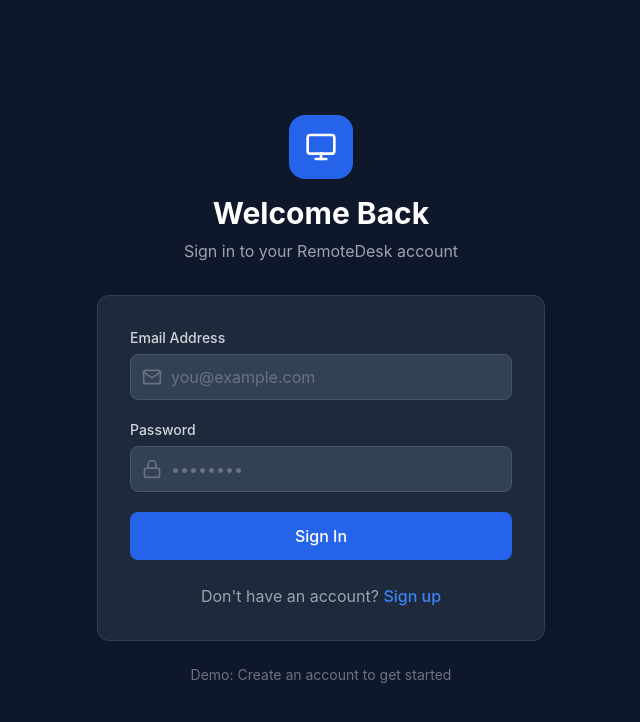
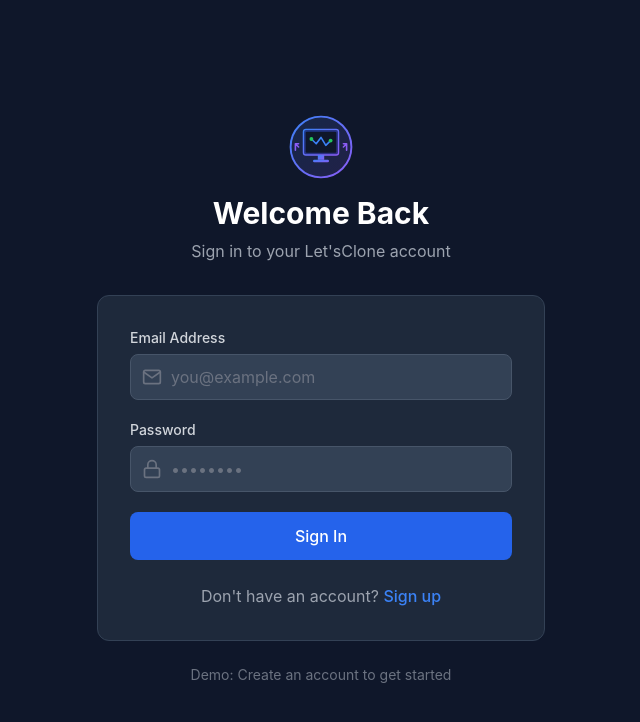
Before and after one commit to singhavanjot/Let-sClone, a React (Vite) app in the folder frontend/: page /login in a window 1280 px wide. Shown: the top 722 px of the page, without its empty margins (319-959 px from the left). Built offline with nearby package versions, Linux system fonts and the light colour scheme; no server answers.

Commit message:
Add Let'sClone logo and update all UI branding

```diff
--- a/frontend/index.html
+++ b/frontend/index.html
@@ -2,7 +2,7 @@
 <html lang="en">
   <head>
     <meta charset="UTF-8" />
-    <link rel="icon" type="image/svg+xml" href="/vite.svg" />
+    <link rel="icon" type="image/svg+xml" href="/logo.svg" />
     <meta name="viewport" content="width=device-width, initial-scale=1.0" />
     <meta name="description" content="Secure screen sharing application for remote control" />
     <meta name="theme-color" content="#1e40af" />
--- a/frontend/src/components/Layout.jsx
+++ b/frontend/src/components/Layout.jsx
@@ -16,6 +16,7 @@
   FiUser
 } from 'react-icons/fi';
 import { useAuthStore } from '../store';
+import Logo from './Logo';
 import toast from 'react-hot-toast';
 
 function Layout() {
@@ -62,9 +63,8 @@
       >
         {/* Logo */}
         <div className="flex items-center justify-between h-16 px-6 border-b border-dark-700">
-          <Link to="/dashboard" className="flex items-center space-x-2">
-            <FiMonitor className="w-8 h-8 text-primary-500" />
-            <span className="text-xl font-bold text-white">RemoteDesk</span>
+          <Link to="/dashboard" className="flex items-center">
+            <Logo size="sm" />
           </Link>
           <button
             className="lg:hidden text-gray-400 hover:text-white"
@@ -133,9 +133,8 @@
           >
             <FiMenu className="w-6 h-6" />
           </button>
-          <div className="flex items-center ml-4 space-x-2">
-            <FiMonitor className="w-6 h-6 text-primary-500" />
-            <span className="text-lg font-bold text-white">RemoteDesk</span>
+          <div className="flex items-center ml-4">
+            <Logo size="sm" />
           </div>
         </header>
 
--- /dev/null
+++ b/frontend/src/components/Logo.jsx
@@ -0,0 +1,70 @@
+/**
+ * Logo Component
+ * Let'sClone branding logo
+ */
+
+function Logo({ size = 'md', showText = true, className = '' }) {
+  const sizes = {
+    sm: { icon: 'w-6 h-6', text: 'text-lg' },
+    md: { icon: 'w-8 h-8', text: 'text-xl' },
+    lg: { icon: 'w-12 h-12', text: 'text-2xl' },
+    xl: { icon: 'w-16 h-16', text: 'text-3xl' }
+  };
+
+  const { icon, text } = sizes[size] || sizes.md;
+
+  return (
+    <div className={`flex items-center space-x-2 ${className}`}>
+      {/* Logo Icon */}
+      <div className={`${icon} relative`}>
+        <svg viewBox="0 0 200 200" fill="none" xmlns="http://www.w3.org/2000/svg" className="w-full h-full">
+          {/* Gradients */}
+          <defs>
+            <linearGradient id="logoGradient" x1="0%" y1="0%" x2="100%" y2="100%">
+              <stop offset="0%" stopColor="#3b82f6"/>
+              <stop offset="100%" stopColor="#8b5cf6"/>
+            </linearGradient>
+            <linearGradient id="screenGrad" x1="0%" y1="0%" x2="100%" y2="100%">
+              <stop offset="0%" stopColor="#1e3a8a"/>
+              <stop offset="100%" stopColor="#312e81"/>
+            </linearGradient>
+          </defs>
+
+          {/* Outer Circle */}
+          <circle cx="100" cy="100" r="95" fill="url(#logoGradient)" fillOpacity="0.15"/>
+          <circle cx="100" cy="100" r="95" stroke="url(#logoGradient)" strokeWidth="6" fill="none"/>
+
+          {/* Monitor */}
+          <rect x="45" y="45" width="110" height="80" rx="8" fill="url(#screenGrad)" stroke="url(#logoGradient)" strokeWidth="4"/>
+
+          {/* Screen */}
+          <rect x="52" y="52" width="96" height="66" rx="4" fill="#0f172a"/>
+
+          {/* Connection Wave */}
+          <path d="M70 75 L85 90 L100 70 L115 95 L130 80" stroke="#3b82f6" strokeWidth="5" strokeLinecap="round" strokeLinejoin="round" fill="none"/>
+
+          {/* Connection Dots */}
+          <circle cx="70" cy="75" r="6" fill="#22c55e"/>
+          <circle cx="130" cy="80" r="6" fill="#22c55e"/>
+
+          {/* Stand */}
+          <rect x="90" y="125" width="20" height="15" fill="url(#logoGradient)"/>
+          <rect x="75" y="140" width="50" height="8" rx="4" fill="url(#logoGradient)"/>
+
+          {/* Side Arrows */}
+          <path d="M30 100 L20 90 M20 90 L20 110 M20 90 L30 90" stroke="#8b5cf6" strokeWidth="5" strokeLinecap="round" strokeLinejoin="round" fill="none"/>
+          <path d="M170 100 L180 90 M180 90 L180 110 M180 90 L170 90" stroke="#8b5cf6" strokeWidth="5" strokeLinecap="round" strokeLinejoin="round" fill="none"/>
+        </svg>
+      </div>
+
+      {/* Text */}
+      {showText && (
+        <span className={`${text} font-bold bg-gradient-to-r from-blue-500 to-purple-500 bg-clip-text text-transparent`}>
+          Let'sClone
+        </span>
+      )}
+    </div>
+  );
+}
+
+export default Logo;
--- a/frontend/src/components/index.js
+++ b/frontend/src/components/index.js
@@ -13,3 +13,4 @@
 export { default as ConnectionStatus } from './ConnectionStatus';
 export { default as RemoteScreen } from './RemoteScreen';
 export { default as DeviceCard } from './DeviceCard';
+export { default as Logo } from './Logo';
--- a/frontend/src/pages/Login.jsx
+++ b/frontend/src/pages/Login.jsx
@@ -5,10 +5,10 @@
 
 import { useState } from 'react';
 import { Link, useNavigate, useLocation } from 'react-router-dom';
-import { FiMail, FiLock, FiMonitor } from 'react-icons/fi';
+import { FiMail, FiLock } from 'react-icons/fi';
 import toast from 'react-hot-toast';
 
-import { Input, Button, Card } from '../components';
+import { Input, Button, Card, Logo } from '../components';
 import { useAuthStore } from '../store';
 
 function Login() {
@@ -60,11 +60,11 @@
       <div className="w-full max-w-md">
         {/* Logo */}
         <div className="text-center mb-8">
-          <div className="inline-flex items-center justify-center w-16 h-16 rounded-2xl bg-primary-600 mb-4">
-            <FiMonitor className="w-8 h-8 text-white" />
+          <div className="flex justify-center mb-4">
+            <Logo size="xl" showText={false} />
           </div>
           <h1 className="text-3xl font-bold text-white">Welcome Back</h1>
-          <p className="text-gray-400 mt-2">Sign in to your RemoteDesk account</p>
+          <p className="text-gray-400 mt-2">Sign in to your Let'sClone account</p>
         </div>
 
         {/* Login Form */}
--- a/frontend/src/pages/Register.jsx
+++ b/frontend/src/pages/Register.jsx
@@ -5,10 +5,10 @@
 
 import { useState } from 'react';
 import { Link, useNavigate } from 'react-router-dom';
-import { FiMail, FiLock, FiUser, FiMonitor } from 'react-icons/fi';
+import { FiMail, FiLock, FiUser } from 'react-icons/fi';
 import toast from 'react-hot-toast';
 
-import { Input, Button, Card } from '../components';
+import { Input, Button, Card, Logo } from '../components';
 import { useAuthStore } from '../store';
 
 function Register() {
@@ -86,11 +86,11 @@
       <div className="w-full max-w-md">
         {/* Logo */}
         <div className="text-center mb-8">
-          <div className="inline-flex items-center justify-center w-16 h-16 rounded-2xl bg-primary-600 mb-4">
-            <FiMonitor className="w-8 h-8 text-white" />
+          <div className="flex justify-center mb-4">
+            <Logo size="xl" showText={false} />
           </div>
           <h1 className="text-3xl font-bold text-white">Create Account</h1>
-          <p className="text-gray-400 mt-2">Join RemoteDesk and start connecting</p>
+          <p className="text-gray-400 mt-2">Join Let'sClone and start connecting</p>
         </div>
 
         {/* Register Form */}
```
Also changed, not shown: frontend/public/logo.svg (added).
